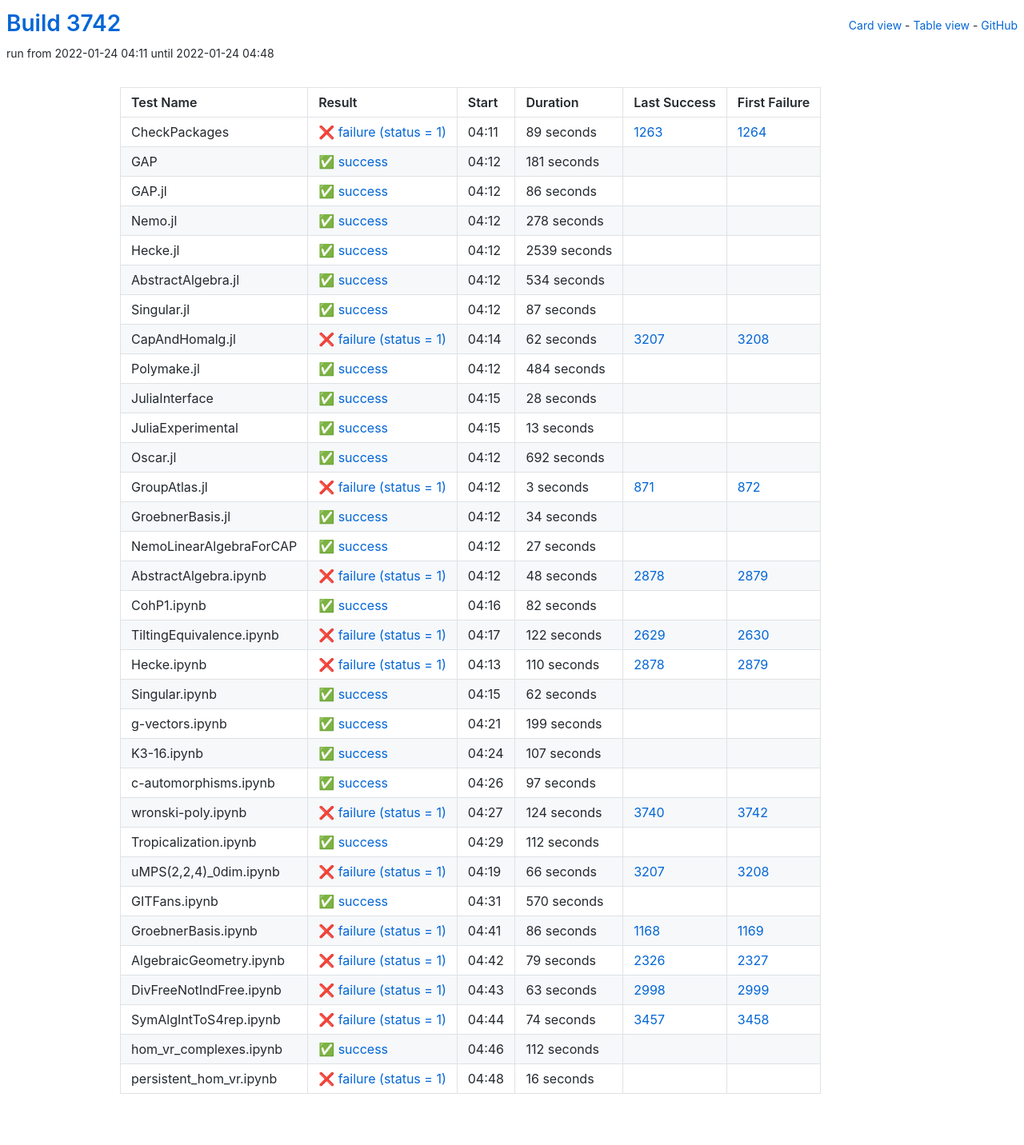
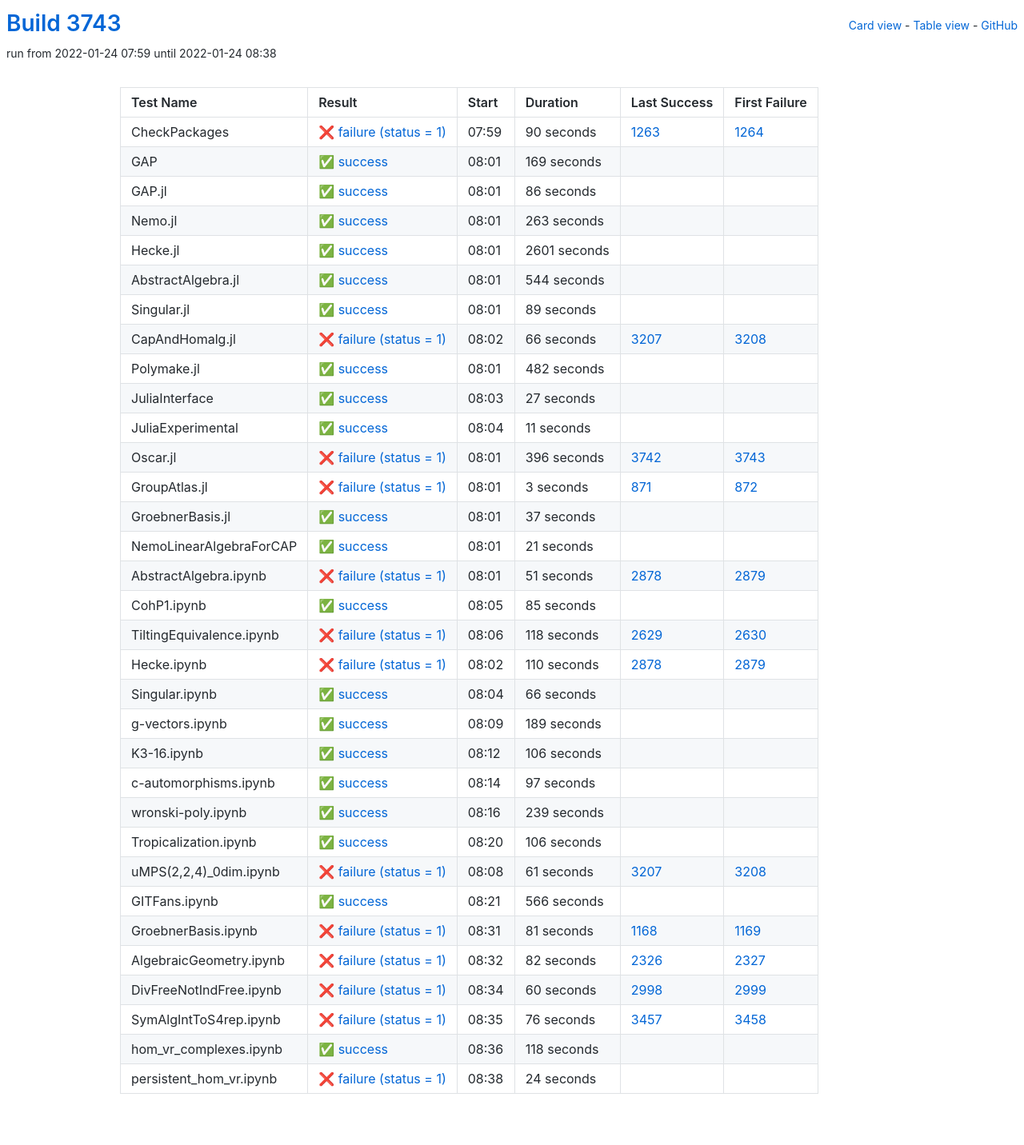
Before and after one commit to oscar-system/oscar-ci-status-stable, a Jekyll site: the page built from table.html, in a window 1280 px wide. Shown: the whole page at 80% size. Built offline with Jekyll 4.4.1, drawn with Linux system fonts in a browser that asks for light colours.

Commit message:
Build #3743

```diff
--- a/_data/ci.yml
+++ b/_data/ci.yml
@@ -1,6 +1,6 @@
 ---
-build: 3742
-build_url: https://oscarci.mathematik.uni-kl.de/job/oscar-stable/3742/
+build: 3743
+build_url: https://oscarci.mathematik.uni-kl.de/job/oscar-stable/3743/
 job: oscar-stable
 organization: oscar-system
 repo: oscar-ci-status-stable
@@ -8,32 +8,32 @@ repourl: https://github.com/oscar-system/oscar-ci-status-stable
 tests:
 - name: CheckPackages
   id: checkpackages
-  log: https://oscarci.mathematik.uni-kl.de/job/oscar-stable/3742/artifact/logs/build-3742/CheckPackages.log
-  start: 2022-01-24 04:11
+  log: https://oscarci.mathematik.uni-kl.de/job/oscar-stable/3743/artifact/logs/build-3743/CheckPackages.log
+  start: 2022-01-24 07:59
   success: false
   exitcode: 1
   status: failure
-  duration: 89
+  duration: 90
   last_success: 1263
   last_success_url: https://oscarci.mathematik.uni-kl.de/job/oscar-stable/1263/
   first_failure: 1264
   first_failure_url: https://oscarci.mathematik.uni-kl.de/job/oscar-stable/1264/
 - name: GAP
   id: gap
-  log: https://oscarci.mathematik.uni-kl.de/job/oscar-stable/3742/artifact/logs/build-3742/GAP.log
-  start: 2022-01-24 04:12
+  log: https://oscarci.mathematik.uni-kl.de/job/oscar-stable/3743/artifact/logs/build-3743/GAP.log
+  start: 2022-01-24 08:01
   success: true
   exitcode: 0
   status: success
-  duration: 181
+  duration: 169
   last_success: false
   last_success_url:
   first_failure: false
   first_failure_url:
 - name: GAP.jl
   id: gap-jl
-  log: https://oscarci.mathematik.uni-kl.de/job/oscar-stable/3742/artifact/logs/build-3742/GAP.jl.log
-  start: 2022-01-24 04:12
+  log: https://oscarci.mathematik.uni-kl.de/job/oscar-stable/3743/artifact/logs/build-3743/GAP.jl.log
+  start: 2022-01-24 08:01
   success: true
   exitcode: 0
   status: success
@@ -44,116 +44,116 @@ tests:
   first_failure_url:
 - name: Nemo.jl
   id: nemo-jl
-  log: https://oscarci.mathematik.uni-kl.de/job/oscar-stable/3742/artifact/logs/build-3742/Nemo.jl.log
-  start: 2022-01-24 04:12
+  log: https://oscarci.mathematik.uni-kl.de/job/oscar-stable/3743/artifact/logs/build-3743/Nemo.jl.log
+  start: 2022-01-24 08:01
   success: true
   exitcode: 0
   status: success
-  duration: 278
+  duration: 263
   last_success: false
   last_success_url:
   first_failure: false
   first_failure_url:
 - name: Hecke.jl
   id: hecke-jl
-  log: https://oscarci.mathematik.uni-kl.de/job/oscar-stable/3742/artifact/logs/build-3742/Hecke.jl.log
-  start: 2022-01-24 04:12
+  log: https://oscarci.mathematik.uni-kl.de/job/oscar-stable/3743/artifact/logs/build-3743/Hecke.jl.log
+  start: 2022-01-24 08:01
   success: true
   exitcode: 0
   status: success
-  duration: 2539
+  duration: 2601
   last_success: false
   last_success_url:
   first_failure: false
   first_failure_url:
 - name: AbstractAlgebra.jl
   id: abstractalgebra-jl
-  log: https://oscarci.mathematik.uni-kl.de/job/oscar-stable/3742/artifact/logs/build-3742/AbstractAlgebra.jl.log
-  start: 2022-01-24 04:12
+  log: https://oscarci.mathematik.uni-kl.de/job/oscar-stable/3743/artifact/logs/build-3743/AbstractAlgebra.jl.log
+  start: 2022-01-24 08:01
   success: true
   exitcode: 0
   status: success
-  duration: 534
+  duration: 544
   last_success: false
   last_success_url:
   first_failure: false
   first_failure_url:
 - name: Singular.jl
   id: singular-jl
-  log: https://oscarci.mathematik.uni-kl.de/job/oscar-stable/3742/artifact/logs/build-3742/Singular.jl.log
-  start: 2022-01-24 04:12
+  log: https://oscarci.mathematik.uni-kl.de/job/oscar-stable/3743/artifact/logs/build-3743/Singular.jl.log
+  start: 2022-01-24 08:01
   success: true
   exitcode: 0
   status: success
-  duration: 87
+  duration: 89
   last_success: false
   last_success_url:
   first_failure: false
   first_failure_url:
 - name: CapAndHomalg.jl
   id: capandhomalg-jl
-  log: https://oscarci.mathematik.uni-kl.de/job/oscar-stable/3742/artifact/logs/build-3742/CapAndHomalg.jl.log
-  start: 2022-01-24 04:14
+  log: https://oscarci.mathematik.uni-kl.de/job/oscar-stable/3743/artifact/logs/build-3743/CapAndHomalg.jl.log
+  start: 2022-01-24 08:02
   success: false
   exitcode: 1
   status: failure
-  duration: 62
+  duration: 66
   last_success: 3207
   last_success_url: https://oscarci.mathematik.uni-kl.de/job/oscar-stable/3207/
   first_failure: 3208
   first_failure_url: https://oscarci.mathematik.uni-kl.de/job/oscar-stable/3208/
 - name: Polymake.jl
   id: polymake-jl
-  log: https://oscarci.mathematik.uni-kl.de/job/oscar-stable/3742/artifact/logs/build-3742/Polymake.jl.log
-  start: 2022-01-24 04:12
+  log: https://oscarci.mathematik.uni-kl.de/job/oscar-stable/3743/artifact/logs/build-3743/Polymake.jl.log
+  start: 2022-01-24 08:01
   success: true
   exitcode: 0
   status: success
-  duration: 484
+  duration: 482
   last_success: false
   last_success_url:
   first_failure: false
   first_failure_url:
 - name: JuliaInterface
   id: juliainterface
-  log: https://oscarci.mathematik.uni-kl.de/job/oscar-stable/3742/artifact/logs/build-3742/JuliaInterface.log
-  start: 2022-01-24 04:15
+  log: https://oscarci.mathematik.uni-kl.de/job/oscar-stable/3743/artifact/logs/build-3743/JuliaInterface.log
+  start: 2022-01-24 08:03
   success: true
   exitcode: 0
   status: success
-  duration: 28
+  duration: 27
   last_success: false
   last_success_url:
   first_failure: false
   first_failure_url:
 - name: JuliaExperimental
   id: juliaexperimental
-  log: https://oscarci.mathematik.uni-kl.de/job/oscar-stable/3742/artifact/logs/build-3742/JuliaExperimental.log
-  start: 2022-01-24 04:15
+  log: https://oscarci.mathematik.uni-kl.de/job/oscar-stable/3743/artifact/logs/build-3743/JuliaExperimental.log
+  start: 2022-01-24 08:04
   success: true
   exitcode: 0
   status: success
-  duration: 13
+  duration: 11
   last_success: false
   last_success_url:
   first_failure: false
   first_failure_url:
 - name: Oscar.jl
   id: oscar-jl
-  log: https://oscarci.mathematik.uni-kl.de/job/oscar-stable/3742/artifact/logs/build-3742/Oscar.jl.log
-  start: 2022-01-24 04:12
-  success: true
-  exitcode: 0
-  status: success
-  duration: 692
-  last_success: false
-  last_success_url:
-  first_failure: false
-  first_failure_url:
+  log: https://oscarci.mathematik.uni-kl.de/job/oscar-stable/3743/artifact/logs/build-3743/Oscar.jl.log
+  start: 2022-01-24 08:01
+  success: false
+  exitcode: 1
+  status: failure
+  duration: 396
+  last_success: 3742
+  last_success_url: https://oscarci.mathematik.uni-kl.de/job/oscar-stable/3742/
+  first_failure: 3743
+  first_failure_url: https://oscarci.mathematik.uni-kl.de/job/oscar-stable/3743/
 - name: GroupAtlas.jl
   id: groupatlas-jl
-  log: https://oscarci.mathematik.uni-kl.de/job/oscar-stable/3742/artifact/logs/build-3742/GroupAtlas.jl.log
-  start: 2022-01-24 04:12
+  log: https://oscarci.mathematik.uni-kl.de/job/oscar-stable/3743/artifact/logs/build-3743/GroupAtlas.jl.log
+  start: 2022-01-24 08:01
   success: false
   exitcode: 1
   status: failure
@@ -164,68 +164,68 @@ tests:
   first_failure_url: https://oscarci.mathematik.uni-kl.de/job/oscar-stable/872/
 - name: GroebnerBasis.jl
   id: groebnerbasis-jl
-  log: https://oscarci.mathematik.uni-kl.de/job/oscar-stable/3742/artifact/logs/build-3742/GroebnerBasis.jl.log
-  start: 2022-01-24 04:12
+  log: https://oscarci.mathematik.uni-kl.de/job/oscar-stable/3743/artifact/logs/build-3743/GroebnerBasis.jl.log
+  start: 2022-01-24 08:01
   success: true
   exitcode: 0
   status: success
-  duration: 34
+  duration: 37
   last_success: false
   last_success_url:
   first_failure: false
   first_failure_url:
 - name: NemoLinearAlgebraForCAP
   id: nemolinearalgebraforcap
-  log: https://oscarci.mathematik.uni-kl.de/job/oscar-stable/3742/artifact/logs/build-3742/NemoLinearAlgebraForCAP.log
-  start: 2022-01-24 04:12
+  log: https://oscarci.mathematik.uni-kl.de/job/oscar-stable/3743/artifact/logs/build-3743/NemoLinearAlgebraForCAP.log
+  start: 2022-01-24 08:01
   success: true
   exitcode: 0
   status: success
-  duration: 27
+  duration: 21
   last_success: false
   last_success_url:
   first_failure: false
   first_failure_url:
 - name: AbstractAlgebra.ipynb
   id: abstractalgebra-ipynb
-  log: https://oscarci.mathematik.uni-kl.de/job/oscar-stable/3742/artifact/logs/build-3742/AbstractAlgebra.ipynb.log
-  start: 2022-01-24 04:12
+  log: https://oscarci.mathematik.uni-kl.de/job/oscar-stable/3743/artifact/logs/build-3743/AbstractAlgebra.ipynb.log
+  start: 2022-01-24 08:01
   success: false
   exitcode: 1
   status: failure
-  duration: 48
+  duration: 51
   last_success: 2878
   last_success_url: https://oscarci.mathematik.uni-kl.de/job/oscar-stable/2878/
   first_failure: 2879
   first_failure_url: https://oscarci.mathematik.uni-kl.de/job/oscar-stable/2879/
 - name: CohP1.ipynb
   id: cohp1-ipynb
-  log: https://oscarci.mathematik.uni-kl.de/job/oscar-stable/3742/artifact/logs/build-3742/CohP1.ipynb.log
-  start: 2022-01-24 04:16
+  log: https://oscarci.mathematik.uni-kl.de/job/oscar-stable/3743/artifact/logs/build-3743/CohP1.ipynb.log
+  start: 2022-01-24 08:05
   success: true
   exitcode: 0
   status: success
-  duration: 82
+  duration: 85
   last_success: false
   last_success_url:
   first_failure: false
   first_failure_url:
 - name: TiltingEquivalence.ipynb
   id: tiltingequivalence-ipynb
-  log: https://oscarci.mathematik.uni-kl.de/job/oscar-stable/3742/artifact/logs/build-3742/TiltingEquivalence.ipynb.log
-  start: 2022-01-24 04:17
+  log: https://oscarci.mathematik.uni-kl.de/job/oscar-stable/3743/artifact/logs/build-3743/TiltingEquivalence.ipynb.log
+  start: 2022-01-24 08:06
   success: false
   exitcode: 1
   status: failure
-  duration: 122
+  duration: 118
   last_success: 2629
   last_success_url: https://oscarci.mathematik.uni-kl.de/job/oscar-stable/2629/
   first_failure: 2630
   first_failure_url: https://oscarci.mathematik.uni-kl.de/job/oscar-stable/2630/
 - name: Hecke.ipynb
   id: hecke-ipynb
-  log: https://oscarci.mathematik.uni-kl.de/job/oscar-stable/3742/artifact/logs/build-3742/Hecke.ipynb.log
-  start: 2022-01-24 04:13
+  log: https://oscarci.mathematik.uni-kl.de/job/oscar-stable/3743/artifact/logs/build-3743/Hecke.ipynb.log
+  start: 2022-01-24 08:02
   success: false
   exitcode: 1
   status: failure
@@ -236,44 +236,44 @@ tests:
   first_failure_url: https://oscarci.mathematik.uni-kl.de/job/oscar-stable/2879/
 - name: Singular.ipynb
   id: singular-ipynb
-  log: https://oscarci.mathematik.uni-kl.de/job/oscar-stable/3742/artifact/logs/build-3742/Singular.ipynb.log
-  start: 2022-01-24 04:15
+  log: https://oscarci.mathematik.uni-kl.de/job/oscar-stable/3743/artifact/logs/build-3743/Singular.ipynb.log
+  start: 2022-01-24 08:04
   success: true
   exitcode: 0
   status: success
-  duration: 62
+  duration: 66
   last_success: false
   last_success_url:
   first_failure: false
   first_failure_url:
 - name: g-vectors.ipynb
   id: g-vectors-ipynb
-  log: https://oscarci.mathematik.uni-kl.de/job/oscar-stable/3742/artifact/logs/build-3742/g-vectors.ipynb.log
-  start: 2022-01-24 04:21
+  log: https://oscarci.mathematik.uni-kl.de/job/oscar-stable/3743/artifact/logs/build-3743/g-vectors.ipynb.log
+  start: 2022-01-24 08:09
   success: true
   exitcode: 0
   status: success
-  duration: 199
+  duration: 189
   last_success: false
   last_success_url:
   first_failure: false
   first_failure_url:
 - name: K3-16.ipynb
   id: k3-16-ipynb
-  log: https://oscarci.mathematik.uni-kl.de/job/oscar-stable/3742/artifact/logs/build-3742/K3-16.ipynb.log
-  start: 2022-01-24 04:24
+  log: https://oscarci.mathematik.uni-kl.de/job/oscar-stable/3743/artifact/logs/build-3743/K3-16.ipynb.log
+  start: 2022-01-24 08:12
   success: true
   exitcode: 0
   status: success
-  duration: 107
+  duration: 106
   last_success: false
   last_success_url:
   first_failure: false
   first_failure_url:
 - name: c-automorphisms.ipynb
   id: c-automorphisms-ipynb
-  log: https://oscarci.mathematik.uni-kl.de/job/oscar-stable/3742/artifact/logs/build-3742/c-automorphisms.ipynb.log
-  start: 2022-01-24 04:26
+  log: https://oscarci.mathematik.uni-kl.de/job/oscar-stable/3743/artifact/logs/build-3743/c-automorphisms.ipynb.log
+  start: 2022-01-24 08:14
   success: true
   exitcode: 0
   status: success
@@ -284,120 +284,120 @@ tests:
   first_failure_url:
 - name: wronski-poly.ipynb
   id: wronski-poly-ipynb
-  log: https://oscarci.mathematik.uni-kl.de/job/oscar-stable/3742/artifact/logs/build-3742/wronski-poly.ipynb.log
-  start: 2022-01-24 04:27
-  success: false
-  exitcode: 1
-  status: failure
-  duration: 124
-  last_success: 3740
-  last_success_url: https://oscarci.mathematik.uni-kl.de/job/oscar-stable/3740/
-  first_failure: 3742
-  first_failure_url: https://oscarci.mathematik.uni-kl.de/job/oscar-stable/3742/
-- name: Tropicalization.ipynb
-  id: tropicalization-ipynb
-  log: https://oscarci.mathematik.uni-kl.de/job/oscar-stable/3742/artifact/logs/build-3742/Tropicalization.ipynb.log
-  start: 2022-01-24 04:29
+  log: https://oscarci.mathematik.uni-kl.de/job/oscar-stable/3743/artifact/logs/build-3743/wronski-poly.ipynb.log
+  start: 2022-01-24 08:16
   success: true
   exitcode: 0
   status: success
-  duration: 112
+  duration: 239
+  last_success: false
+  last_success_url:
+  first_failure: false
+  first_failure_url:
+- name: Tropicalization.ipynb
+  id: tropicalization-ipynb
+  log: https://oscarci.mathematik.uni-kl.de/job/oscar-stable/3743/artifact/logs/build-3743/Tropicalization.ipynb.log
+  start: 2022-01-24 08:20
+  success: true
+  exitcode: 0
+  status: success
+  duration: 106
   last_success: false
   last_success_url:
   first_failure: false
   first_failure_url:
 - name: uMPS(2,2,4)_0dim.ipynb
   id: umps-2-2-4-0dim-ipynb
-  log: https://oscarci.mathematik.uni-kl.de/job/oscar-stable/3742/artifact/logs/build-3742/uMPS-2-2-4-_0dim.ipynb.log
-  start: 2022-01-24 04:19
+  log: https://oscarci.mathematik.uni-kl.de/job/oscar-stable/3743/artifact/logs/build-3743/uMPS-2-2-4-_0dim.ipynb.log
+  start: 2022-01-24 08:08
   success: false
   exitcode: 1
   status: failure
-  duration: 66
+  duration: 61
   last_success: 3207
   last_success_url: https://oscarci.mathematik.uni-kl.de/job/oscar-stable/3207/
   first_failure: 3208
   first_failure_url: https://oscarci.mathematik.uni-kl.de/job/oscar-stable/3208/
 - name: GITFans.ipynb
   id: gitfans-ipynb
-  log: https://oscarci.mathematik.uni-kl.de/job/oscar-stable/3742/artifact/logs/build-3742/GITFans.ipynb.log
-  start: 2022-01-24 04:31
+  log: https://oscarci.mathematik.uni-kl.de/job/oscar-stable/3743/artifact/logs/build-3743/GITFans.ipynb.log
+  start: 2022-01-24 08:21
   success: true
   exitcode: 0
   status: success
-  duration: 570
+  duration: 566
   last_success: false
   last_success_url:
   first_failure: false
   first_failure_url:
 - name: GroebnerBasis.ipynb
   id: groebnerbasis-ipynb
-  log: https://oscarci.mathematik.uni-kl.de/job/oscar-stable/3742/artifact/logs/build-3742/GroebnerBasis.ipynb.log
-  start: 2022-01-24 04:41
+  log: https://oscarci.mathematik.uni-kl.de/job/oscar-stable/3743/artifact/logs/build-3743/GroebnerBasis.ipynb.log
+  start: 2022-01-24 08:31
   success: false
   exitcode: 1
   status: failure
-  duration: 86
+  duration: 81
   last_success: 1168
   last_success_url: https://oscarci.mathematik.uni-kl.de/job/oscar-stable/1168/
   first_failure: 1169
   first_failure_url: https://oscarci.mathematik.uni-kl.de/job/oscar-stable/1169/
 - name: AlgebraicGeometry.ipynb
   id: algebraicgeometry-ipynb
-  log: https://oscarci.mathematik.uni-kl.de/job/oscar-stable/3742/artifact/logs/build-3742/AlgebraicGeometry.ipynb.log
-  start: 2022-01-24 04:42
+  log: https://oscarci.mathematik.uni-kl.de/job/oscar-stable/3743/artifact/logs/build-3743/AlgebraicGeometry.ipynb.log
+  start: 2022-01-24 08:32
   success: false
   exitcode: 1
   status: failure
-  duration: 79
+  duration: 82
   last_success: 2326
   last_success_url: https://oscarci.mathematik.uni-kl.de/job/oscar-stable/2326/
   first_failure: 2327
   first_failure_url: https://oscarci.mathematik.uni-kl.de/job/oscar-stable/2327/
 - name: DivFreeNotIndFree.ipynb
   id: divfreenotindfree-ipynb
-  log: https://oscarci.mathematik.uni-kl.de/job/oscar-stable/3742/artifact/logs/build-3742/DivFreeNotIndFree.ipynb.log
-  start: 2022-01-24 04:43
+  log: https://oscarci.mathematik.uni-kl.de/job/oscar-stable/3743/artifact/logs/build-3743/DivFreeNotIndFree.ipynb.log
+  start: 2022-01-24 08:34
   success: false
   exitcode: 1
   status: failure
-  duration: 63
+  duration: 60
   last_success: 2998
   last_success_url: https://oscarci.mathematik.uni-kl.de/job/oscar-stable/2998/
   first_failure: 2999
   first_failure_url: https://oscarci.mathematik.uni-kl.de/job/oscar-stable/2999/
 - name: SymAlgIntToS4rep.ipynb
   id: symalginttos4rep-ipynb
-  log: https://oscarci.mathematik.uni-kl.de/job/oscar-stable/3742/artifact/logs/build-3742/SymAlgIntToS4rep.ipynb.log
-  start: 2022-01-24 04:44
+  log: https://oscarci.mathematik.uni-kl.de/job/oscar-stable/3743/artifact/logs/build-3743/SymAlgIntToS4rep.ipynb.log
+  start: 2022-01-24 08:35
   success: false
   exitcode: 1
   status: failure
-  duration: 74
+  duration: 76
   last_success: 3457
   last_success_url: https://oscarci.mathematik.uni-kl.de/job/oscar-stable/3457/
   first_failure: 3458
   first_failure_url: https://oscarci.mathematik.uni-kl.de/job/oscar-stable/3458/
 - name: hom_vr_complexes.ipynb
   id: hom-vr-complexes-ipynb
-  log: https://oscarci.mathematik.uni-kl.de/job/oscar-stable/3742/artifact/logs/build-3742/hom_vr_complexes.ipynb.log
-  start: 2022-01-24 04:46
+  log: https://oscarci.mathematik.uni-kl.de/job/oscar-stable/3743/artifact/logs/build-3743/hom_vr_complexes.ipynb.log
+  start: 2022-01-24 08:36
   success: true
   exitcode: 0
   status: success
-  duration: 112
+  duration: 118
   last_success: false
   last_success_url:
   first_failure: false
   first_failure_url:
 - name: persistent_hom_vr.ipynb
   id: persistent-hom-vr-ipynb
-  log: https://oscarci.mathematik.uni-kl.de/job/oscar-stable/3742/artifact/logs/build-3742/persistent_hom_vr.ipynb.log
-  start: 2022-01-24 04:48
+  log: https://oscarci.mathematik.uni-kl.de/job/oscar-stable/3743/artifact/logs/build-3743/persistent_hom_vr.ipynb.log
+  start: 2022-01-24 08:38
   success: false
   exitcode: 1
   status: failure
-  duration: 16
+  duration: 24
   last_success: false
   last_success_url:
   first_failure: false
```
Also changed, not shown: README.md.
